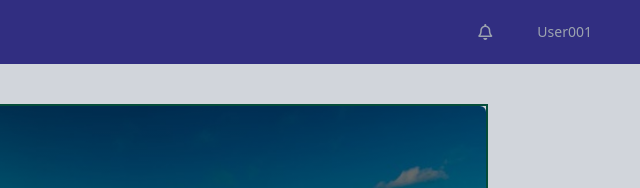
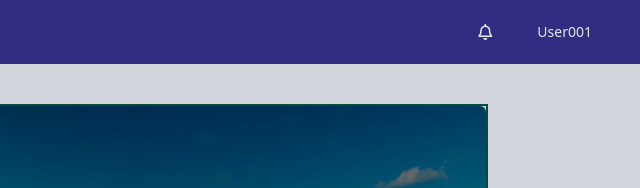
Before and after one commit to yZipperer/tailwind-store, a plain HTML site: page index.html in a window 1280 px wide. Shown: the top 188 px of the page, 640-1280 px from the left. Drawn offline with nearby package versions, Linux system fonts and the light colour scheme.

Commit message:
Text in Nav
Changed the text color and hover colors for the nav bar. They were too dark and the hover didn't really fit well with the nav color. This has since been fixed.

```diff
--- a/index.html
+++ b/index.html
@@ -33,7 +33,7 @@
 
           <div class="absolute right-0 flex items-center pr-2 sm:ml-6 sm:pr-0">
               <!-- Notifications -->
-              <button class="p-1 h-8 w-8 rounded-full text-gray-400 hover:bg-gray-500 hidden hover:text-white sm:inline-block">
+              <button class="p-1 h-8 w-8 rounded-full text-gray-200 hover:bg-indigo-500 hidden hover:text-white sm:inline-block">
                 <i class="far fa-bell"></i>
               </button>
               <!-- /Notifications -->
@@ -42,7 +42,7 @@
               <div class="ml-3 relative">
                   <div>
                       <button type="button" class="flex text-sm" id="profileMenuButton">
-                          <span class="text-gray-400 flex items-center justify-center h-8 pl-4 pr-4 ml-2 rounded-full hover:text-white hover:bg-gray-500">User001</span>
+                          <span class="text-gray-200 flex items-center justify-center h-8 pl-4 pr-4 ml-2 rounded-full hover:text-white hover:bg-indigo-500">User001</span>
                       </button>
                   </div>
 
```
